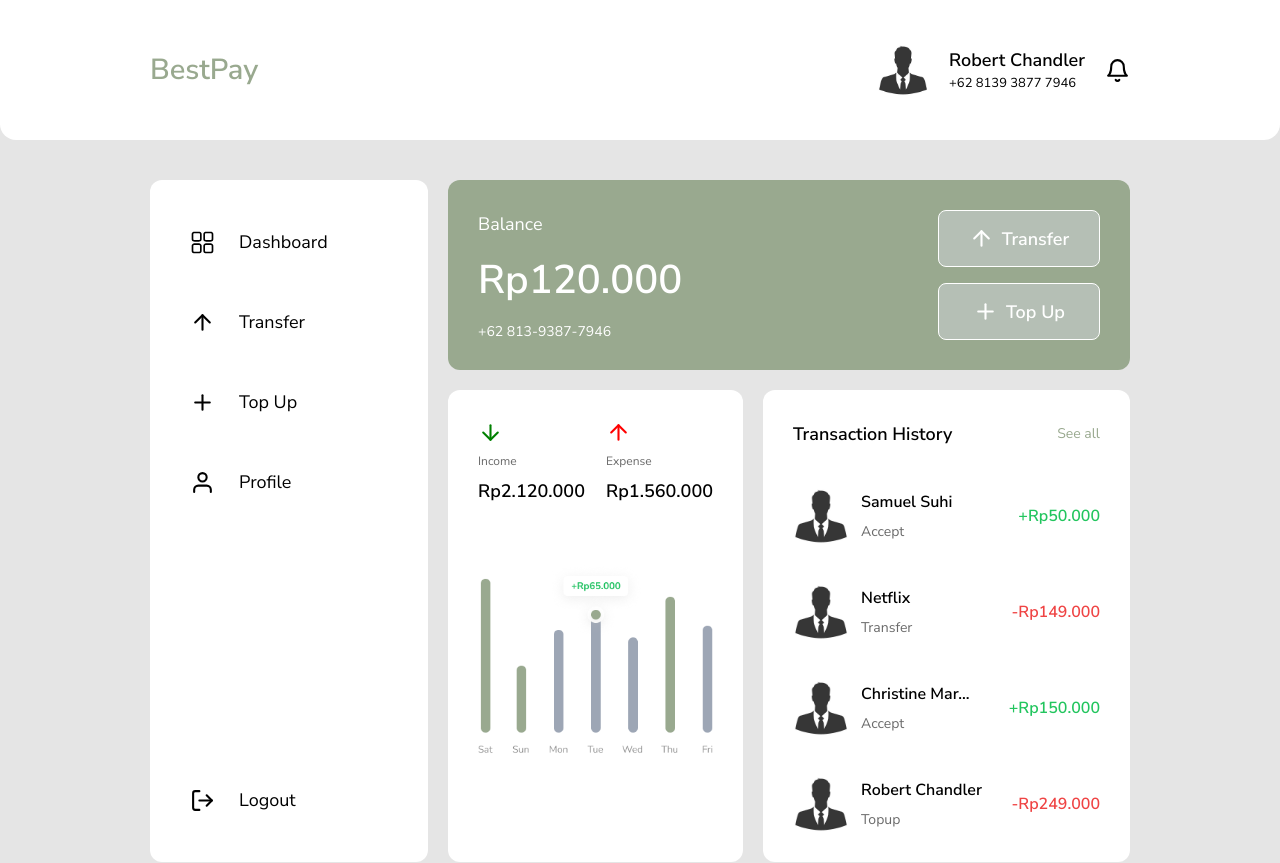
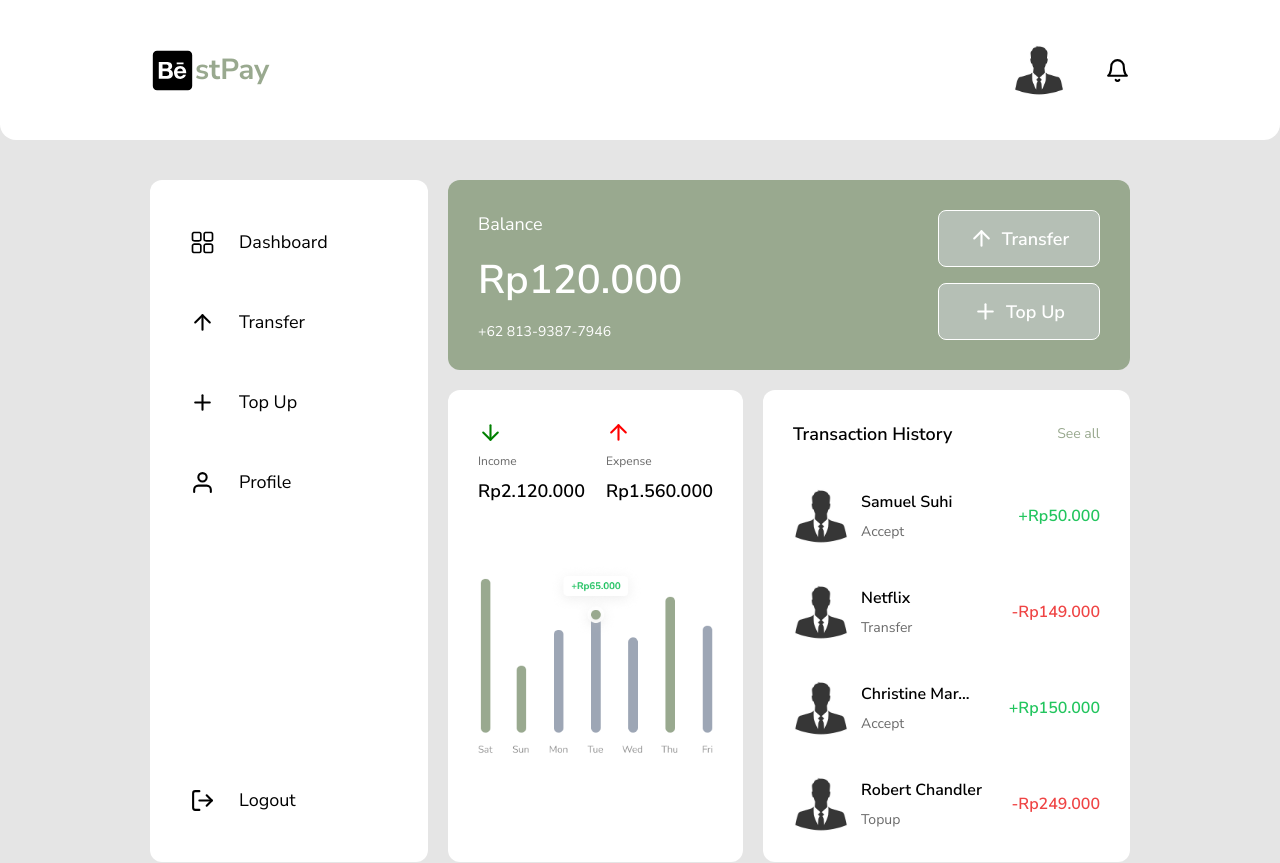
Before and after one commit to luthfimauludy/fw15-bestpay, a Next.js app: page /home in a window 1280 px wide. Shown: the top 863 px of the page. Built offline with nearby package versions, Linux system fonts and the light colour scheme; no server answers.

Commit message:
feat: get profile username after login

```diff
--- a/src/components/Navbar.jsx
+++ b/src/components/Navbar.jsx
@@ -2,20 +2,45 @@ import React from "react";
 import Image from "next/image";
 import defaultPic from "@/assets/default-picture.jpg";
 import { FiBell } from "react-icons/fi";
+import { FaBehanceSquare } from "react-icons/fa";
+import http from "@/helpers/http";
+import Link from "next/link";
 
-export default function Navbar() {
+export default function Navbar({ token }) {
+  const [profile, setProfile] = React.useState({});
+
+  React.useEffect(() => {
+    async function getProfile() {
+      const { data } = await http(token).get("/profile");
+      setProfile(data.results);
+    }
+    getProfile();
+  }, [token]);
+
   return (
     <nav className="flex justify-between items-center w-full min-h-[140px] bg-white px-[150px] py-[42px] rounded-b-2xl">
-      <div className="text-[#99A98F] text-[29px] font-semibold">BestPay</div>
+      <Link
+        href="/home"
+        className="flex items-center text-[#99A98F] text-[29px] font-semibold"
+      >
+        <FaBehanceSquare size={45} color="black" />
+        <p className="font-bold">stPay</p>
+      </Link>
       <div className="flex items-center gap-5">
-        <div className="w-[52px] h-[52px]">
-          <Image src={defaultPic} alt="Default picture" />
+        <Link href="/profile" className="flex items-center gap-5">
+          <div className="w-[52px] h-[52px]">
+            <Image src={defaultPic} alt="Default picture" />
+          </div>
+          <div className="flex flex-col">
+            <p className="text-lg font-semibold">{profile?.fullName}</p>
+            <p className="text-[13px]">{profile?.username}</p>
+          </div>
+        </Link>
+        <div className="flex justify-end items-center">
+          <button type="button">
+            <FiBell size={25} />
+          </button>
         </div>
-        <div className="flex flex-col">
-          <div className="text-lg font-semibold">Robert Chandler</div>
-          <div className="text-[13px]">+62 8139 3877 7946</div>
-        </div>
-        <FiBell size={25} />
       </div>
     </nav>
   );
```
